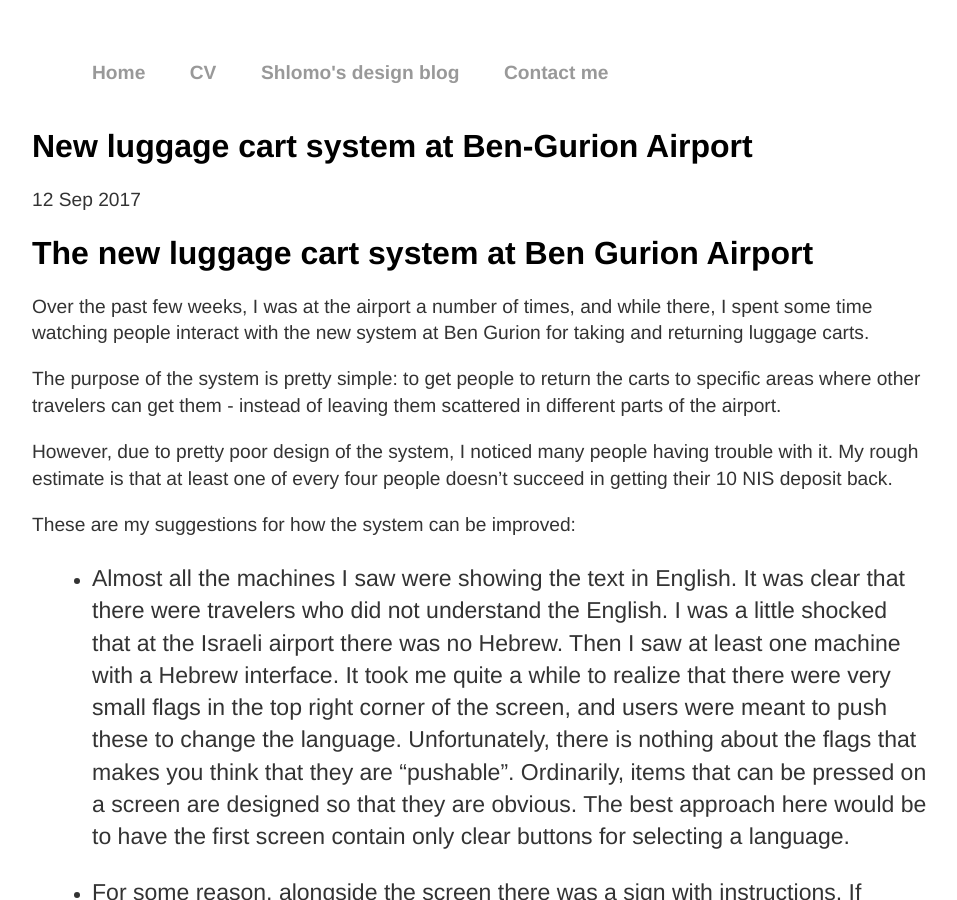
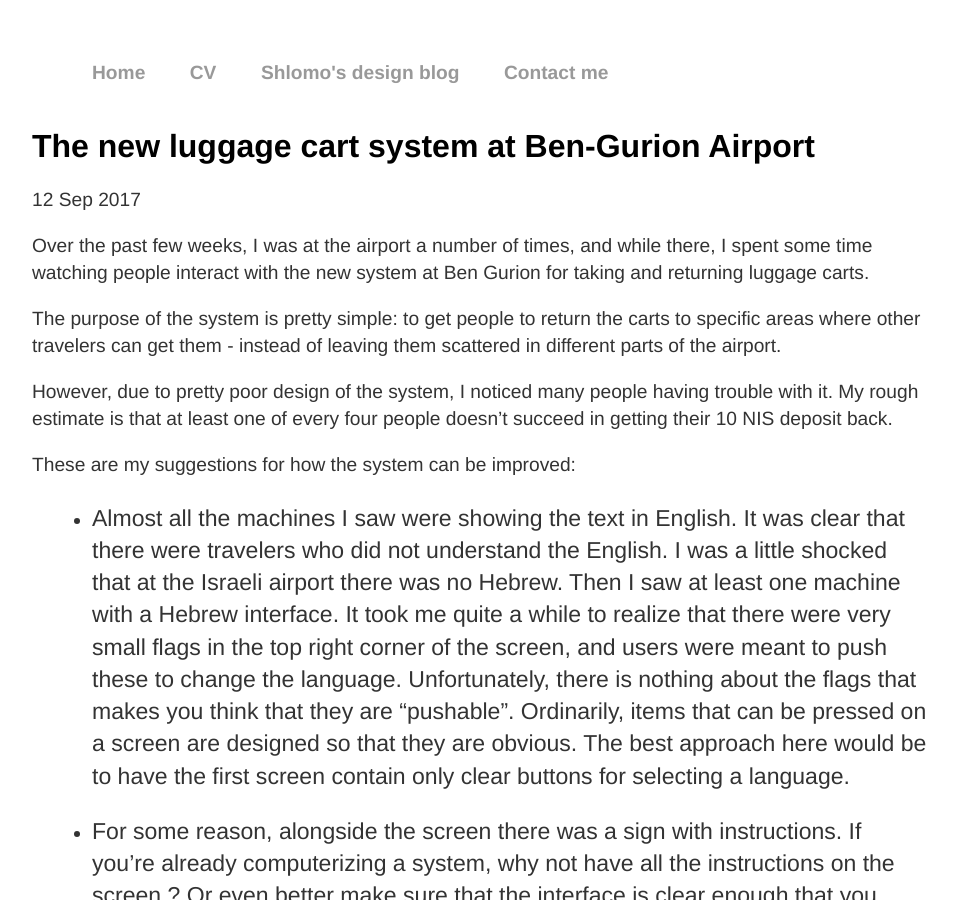
Before and after one commit to shlomo-shizgal/shlomo-shizgal.github.io, a Jekyll site: the page built from _posts/2017-09-12-luggage-cart-system-at-ben-gurion-airport.md, in a window 1280 px wide and 900 px high. Shown: the whole window, without its empty margins (160-1117 px from the left). Built offline with Jekyll 4.4.1, drawn with Linux system fonts in a browser that asks for light colours.

Commit message:
Removed redundant title

```diff
--- a/_posts/2017-09-12-luggage-cart-system-at-ben-gurion-airport.md
+++ b/_posts/2017-09-12-luggage-cart-system-at-ben-gurion-airport.md
@@ -1,10 +1,8 @@
 ---
 layout: post
-title: "New luggage cart system at Ben-Gurion Airport"
+title: "The new luggage cart system at Ben-Gurion Airport"
 date: 2017-09-12
 ---
-
-# The new luggage cart system at Ben Gurion Airport
 
 Over the past few weeks, I was at the airport a number of times, and while there, I spent some time watching people interact with the new system at Ben Gurion for taking and returning luggage carts.
 
```
